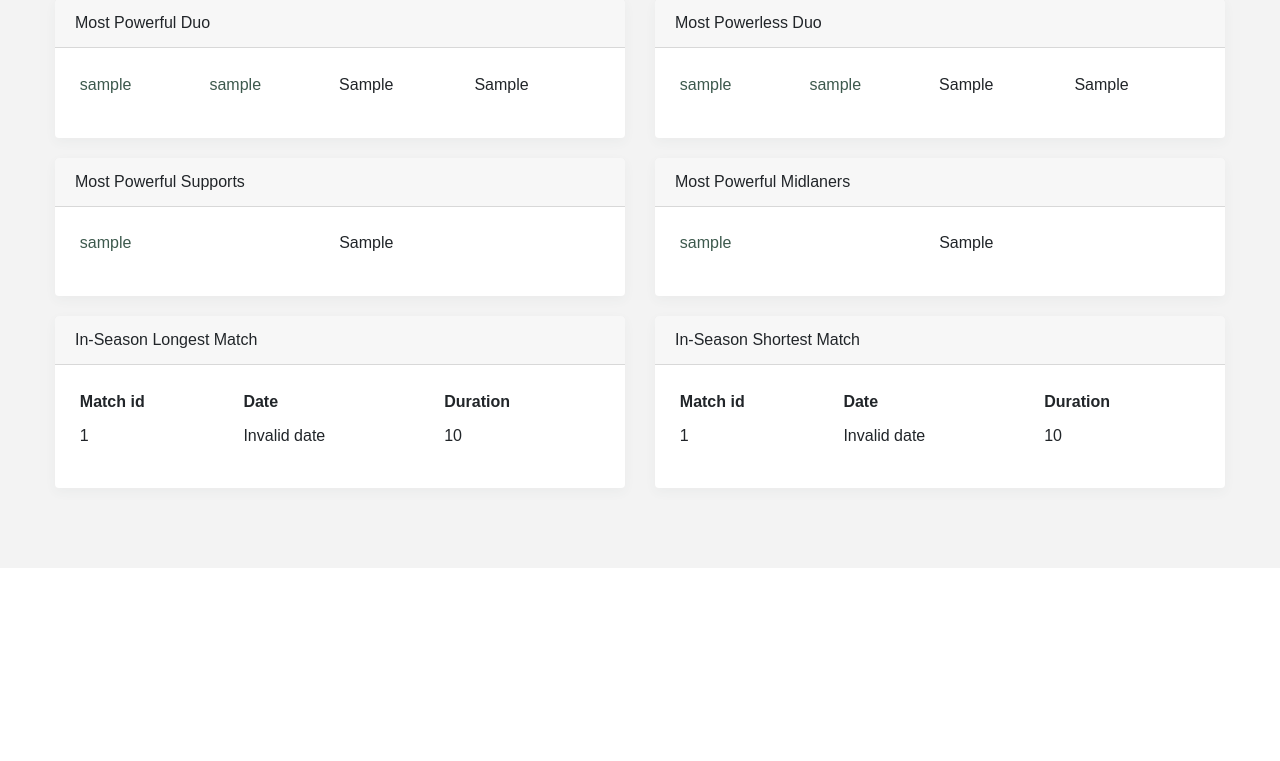
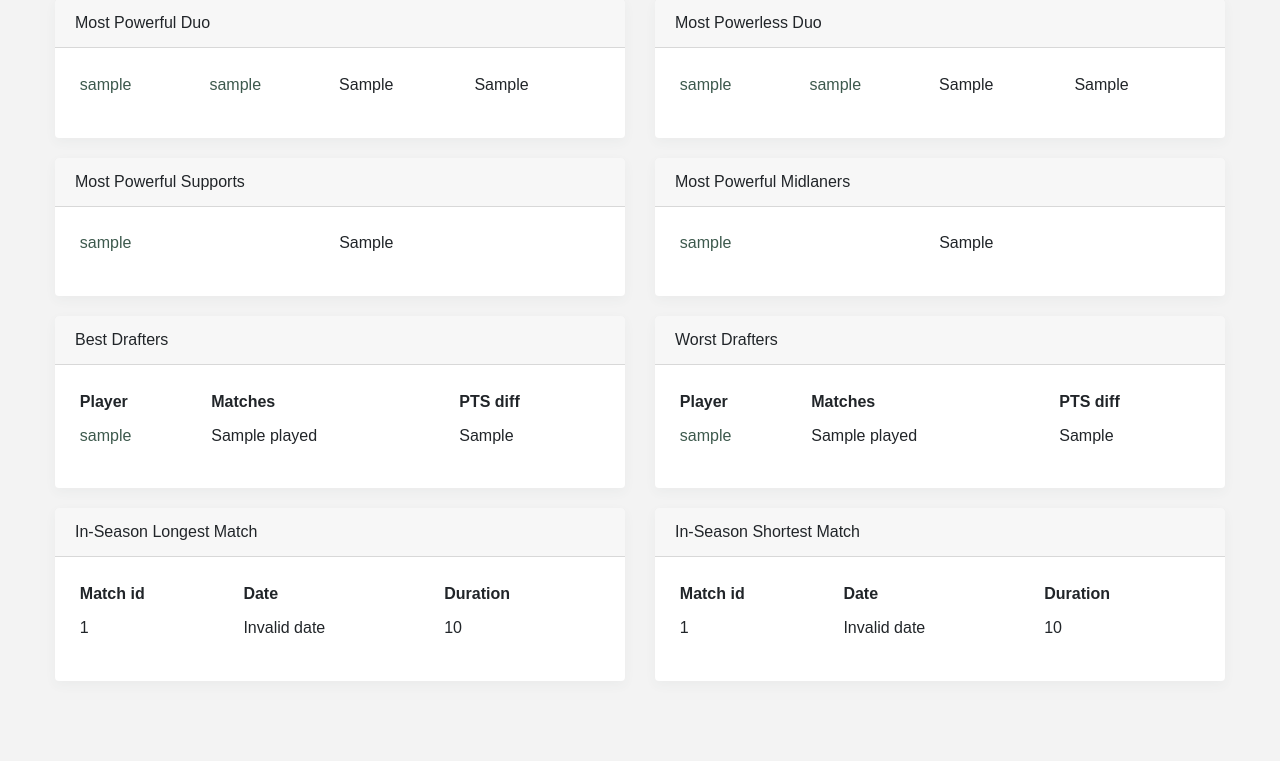
Before and after one commit to Nuqlear/genkstaleague, a Python web app: template gleague/gleague/frontend/templates/season/records.html in a window 1280 px wide. Shown: the part 693-1454 px from the top of the page. Before the commit the page ends 1193 px from the top, so only its background shows below. Run offline with Jinja, Linux system fonts and the light colour scheme; the template is opened without the code that fills it: most values are stand-ins (such as "Sample title", 1, 10 or a date in 2020); some libraries are stand-ins or nearby versions; some web fonts are replaced.

Commit message:
Add drafter records

```diff
--- a/gleague/gleague/frontend/templates/season/records.html
+++ b/gleague/gleague/frontend/templates/season/records.html
@@ -276,6 +276,72 @@
         </div>
     </div>
     {% endif %}
+    {% if most_successful_drafters %}
+    <div class="col-6">
+        <div class="card">
+            <div class="card-header">Best Drafters</div>
+            <div class="card-body">
+                <div class="card-text">
+                    <table class="table table-sm table-borderless table-hover">
+                        <thead>
+                            <tr>
+                                <th>Player</th>
+                                <th>Matches</th>
+                                <th>PTS diff</th>
+                            </tr>
+                        </thead>
+                        <tbody>
+                            {% for player in most_successful_drafters %}
+                            <tr>
+                                <td>
+                                    <a href="{{ url_for('players.overview', steam_id=player.steam_id) }}">
+                                        {{ player.nickname }}
+                                    </a>
+                                </td>
+                                <td>{{ player.played }}</td>
+                                <td>{{ macro.render_pts_diff(player.pts_diff) }}</td>
+                            </tr>
+                            {% endfor %}
+                        </tbody>
+                    </table>
+                </div>
+            </div>
+        </div>
+    </div>
+    {% endif %}
+    {% if least_successful_drafters %}
+    <div class="col-6">
+        <div class="card">
+            <div class="card-header">Worst Drafters</div>
+            <div class="card-body">
+                <div class="card-text">
+                    <table class="table table-sm table-borderless table-hover">
+                        <thead>
+                            <tr>
+                                <th>Player</th>
+                                <th>Matches</th>
+                                <th>PTS diff</th>
+                            </tr>
+                        </thead>
+                        <tbody>
+                            {% for player in least_successful_drafters %}
+                            <tr>
+                                <td>
+                                    <a href="{{ url_for('players.overview', steam_id=player.steam_id) }}">
+                                        {{ player.nickname }}
+                                    </a>
+                                </td>
+                                <td>{{ player.played }}</td>
+                                <td>{{ macro.render_pts_diff(player.pts_diff) }}</td>
+                            </tr>
+                            {% endfor %}
+                        </tbody>
+                    </table>
+                </div>
+            </div>
+        </div>
+    </div>
+    {% endif %}
     <div class="col-6">
         <div class="card">
             <div class="card-header">In-Season Longest Match</div>
```
Also changed, not shown: gleague/gleague/models/queries/season_analytic.py (+53 -2 lines).
